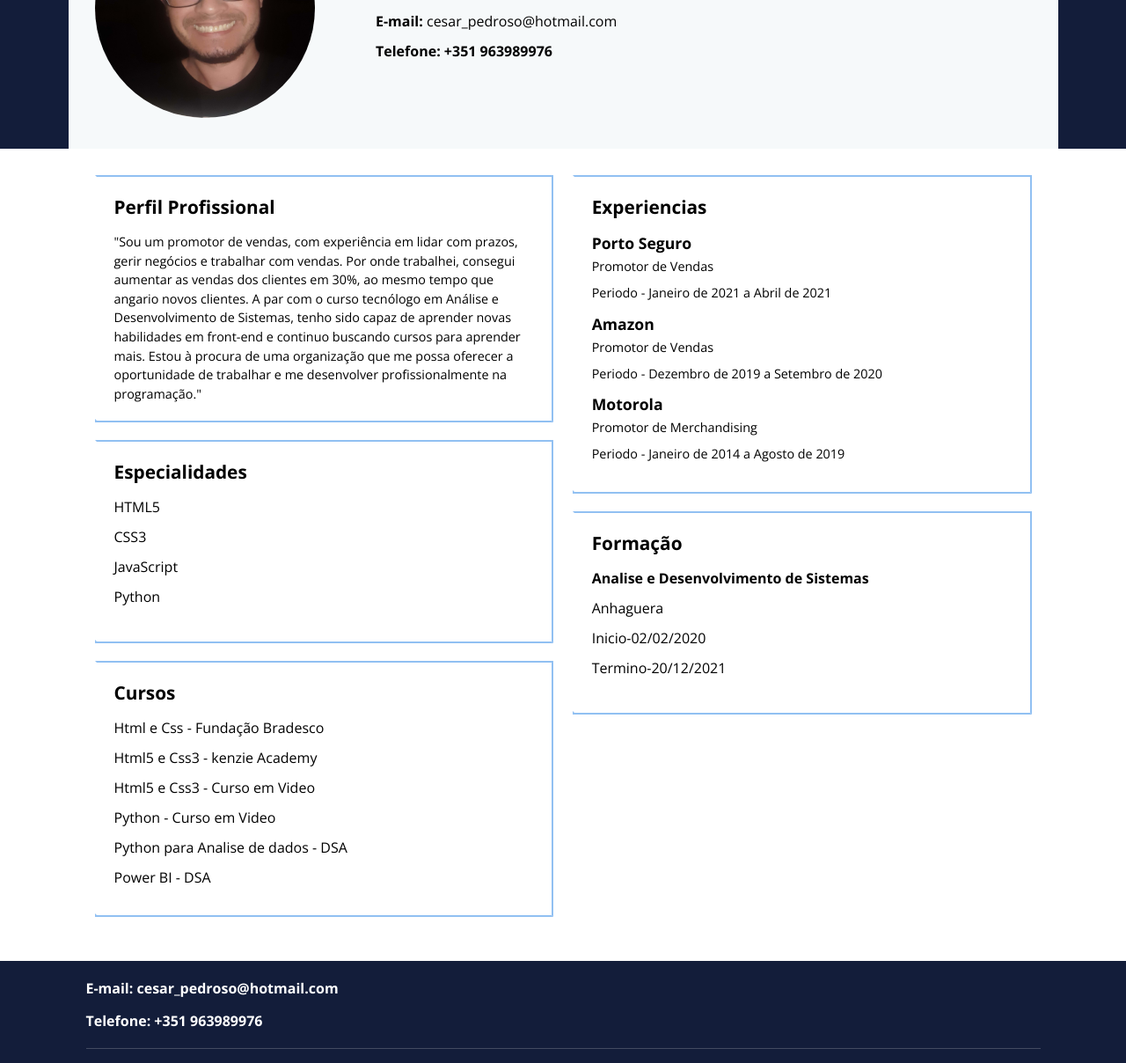
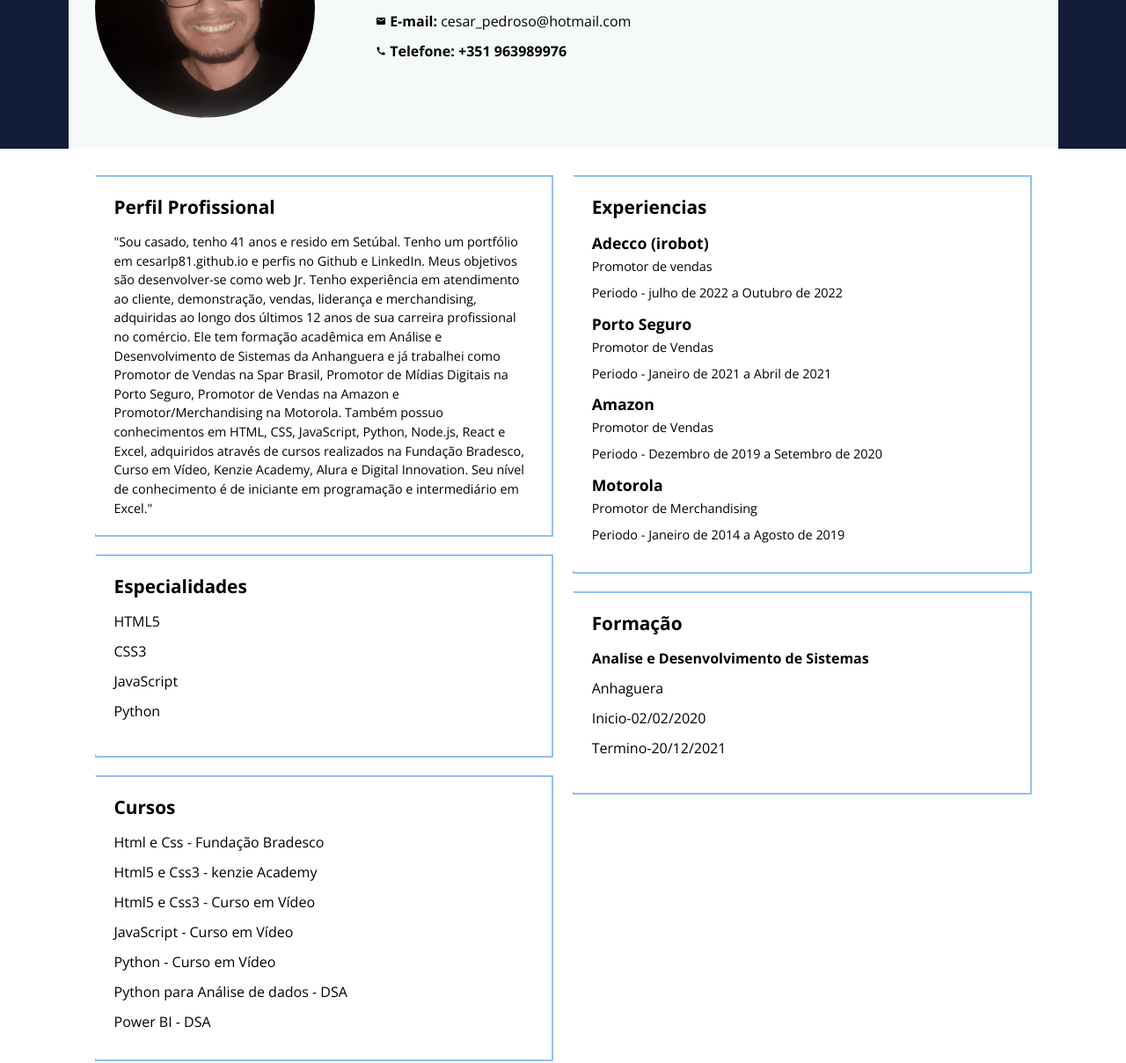
Before and after one commit to cesarlp81/cesarlp81.github.io, a plain HTML site: page index.html in a window 1280 px wide. Shown: the part 176-1384 px from the top of the page at 88% size. Drawn offline with nearby package versions, Linux system fonts and the light colour scheme.

Commit message:
atualização portfólio

```diff
--- a/index.html
+++ b/index.html
@@ -6,6 +6,7 @@
         <meta name="viewport" content="width=device-width, initial-scale=1.0">
 
         <title>Meu Portfolio</title>
+        <link href="https://fonts.googleapis.com/icon?family=Material+Icons" rel="stylesheet">
         <link rel="preconnect" href="https://fonts.gstatic.com">
         <link href="https://fonts.googleapis.com/css2?family=Open+Sans:wght@300;400;600;700;800&display=swap" rel="stylesheet">
 
@@ -43,9 +44,15 @@
 
                             <ul>
                                 <li>
+                                    <i class="material-icons">
+                                        mail
+                                    </i>
                                     <a href="mailto:cesar_pedroso@hotmail.com"><b>E-mail:</b> cesar_pedroso@hotmail.com</a>
                                 </li>
                                 <li>
+                                    <i class="material-icons">
+                                        call
+                                    </i>
                                     <a href="https://api.whatsapp.com/send?phone=%20+351%20963%20989%20976&text=Texto%20aqui"><strong>Telefone: +351 963989976</strong></a>
                                 </li>
 
@@ -67,7 +74,11 @@
                             <section>
                                 <span class="topo-direita"></span>
                                 <h2>Perfil Profissional</h2>
-                                <p>"Sou um promotor de vendas, com experiência em lidar com prazos, gerir negócios e trabalhar com vendas. Por onde trabalhei, consegui aumentar as vendas dos clientes em 30%, ao mesmo tempo que angario novos clientes. A par com o curso tecnólogo em Análise e Desenvolvimento de Sistemas, tenho sido capaz de aprender novas habilidades em front-end e continuo buscando cursos para aprender mais. Estou à procura de uma organização que me possa oferecer a oportunidade de trabalhar e me desenvolver profissionalmente na programação."</p>
+                                <p>"Sou casado, tenho 41 anos e resido em Setúbal. Tenho um     portfólio em cesarlp81.github.io e perfis no Github e LinkedIn.
+
+                                    Meus objetivos são desenvolver-se como web Jr. Tenho experiência em atendimento ao cliente, demonstração, vendas, liderança e merchandising, adquiridas ao longo dos últimos 12 anos de sua carreira profissional no comércio. Ele tem formação acadêmica em Análise e Desenvolvimento de Sistemas da Anhanguera e já trabalhei como Promotor de Vendas na Spar Brasil, Promotor de Mídias Digitais na Porto Seguro, Promotor de Vendas na Amazon e Promotor/Merchandising na Motorola.
+
+                                    Também possuo conhecimentos em HTML, CSS, JavaScript, Python, Node.js, React e Excel, adquiridos através de cursos realizados na Fundação Bradesco, Curso em Vídeo, Kenzie Academy, Alura e Digital Innovation. Seu nível de conhecimento é de iniciante em programação e intermediário em Excel."</p>
                                 <span class="baixo-esquerda"></span>
                             </section>
 
@@ -90,9 +101,10 @@
                                 <ul>
                                     <li>Html e Css - Fundação Bradesco</li>
                                     <li>Html5 e Css3 - kenzie Academy</li>
-                                    <li>Html5 e Css3 - Curso em Video</li>
-                                    <li>Python - Curso em Video</li>
-                                    <li>Python para Analise de dados - DSA</li>
+                                    <li>Html5 e Css3 - Curso em Vídeo</li>
+                                    <li>JavaScript - Curso em Vídeo</li>
+                                    <li>Python - Curso em Vídeo</li>
+                                    <li>Python para Análise de dados - DSA</li>
                                     <li>Power BI - DSA</li>
                                 </ul>
                                 <span class="baixo-esquerda"></span>
@@ -107,6 +119,13 @@
                                 <h2>Experiencias</h2>
                                 <ul>
                                     <li>
+                                        <h3>Adecco (irobot)</h3>
+                                        <strong>Promotor de vendas</strong>
+                                        <p>Periodo - julho de 2022 a Outubro de 2022</p>
+                                    </li>
+                                    <li>
+
+
                                         <h3>Porto Seguro</h3>
                                         <strong>Promotor de Vendas</strong>
                                         <p>Periodo - Janeiro de 2021 a Abril de 2021 </p>
--- a/style/style.css
+++ b/style/style.css
@@ -130,6 +130,11 @@ main .coluna section p{
     line-height: 1.5;
 }
 
+.material-icons{
+    font-size: 12px;
+    color: black;
+}
+
 main .coluna section ul li{
     margin: 0 0 12px;
 }
@@ -172,6 +177,10 @@ label span{
     background-color: #d4e9ff;
     border-radius: 100%;
     transition: all ease .3s;
+}
+
+.ativar-dark:checked ~ .dark-mode i{
+    color: rgb(255, 255, 255);
 }
 
 .ativar-dark:checked ~ .dark-mode label{
```
